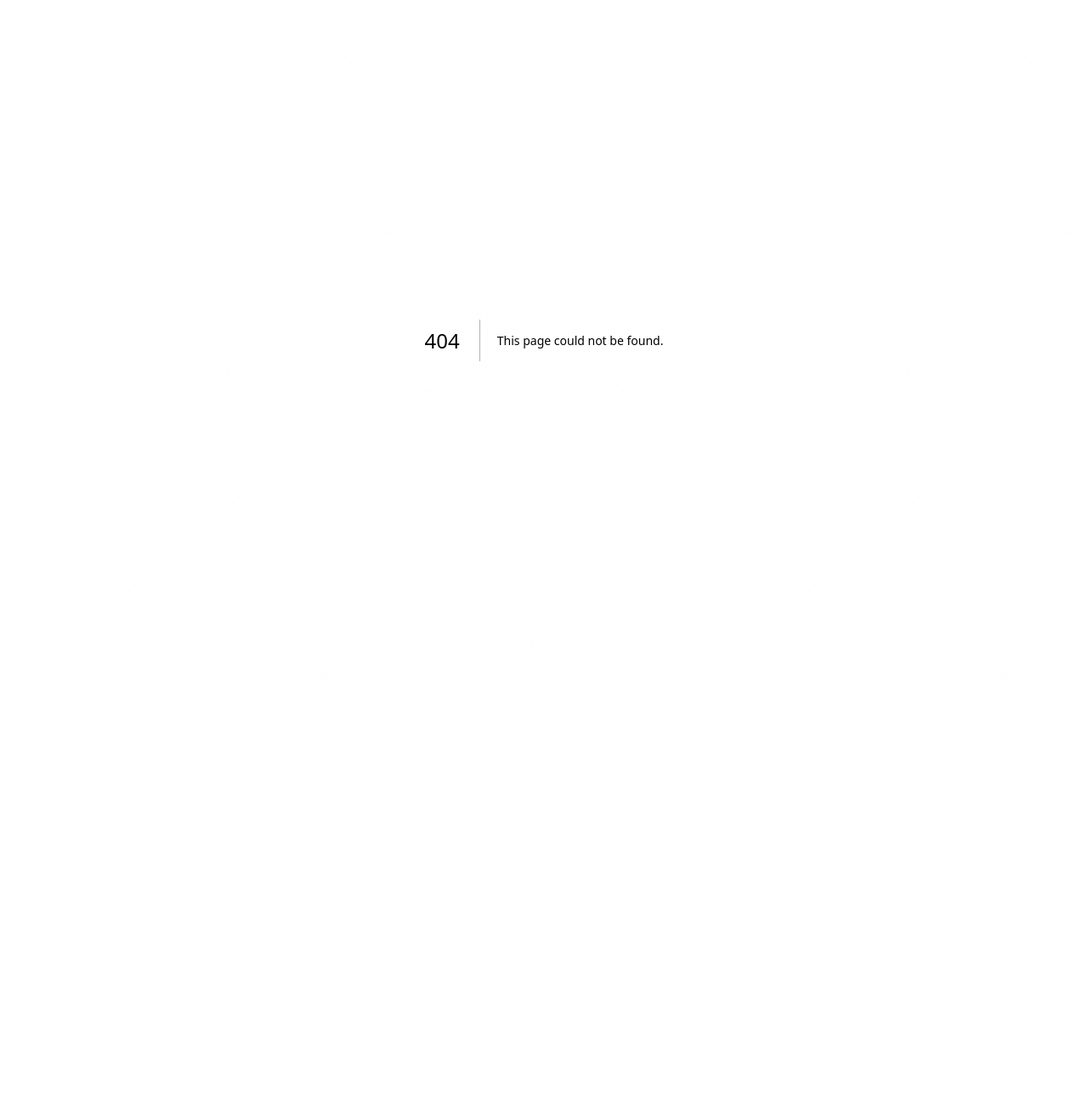
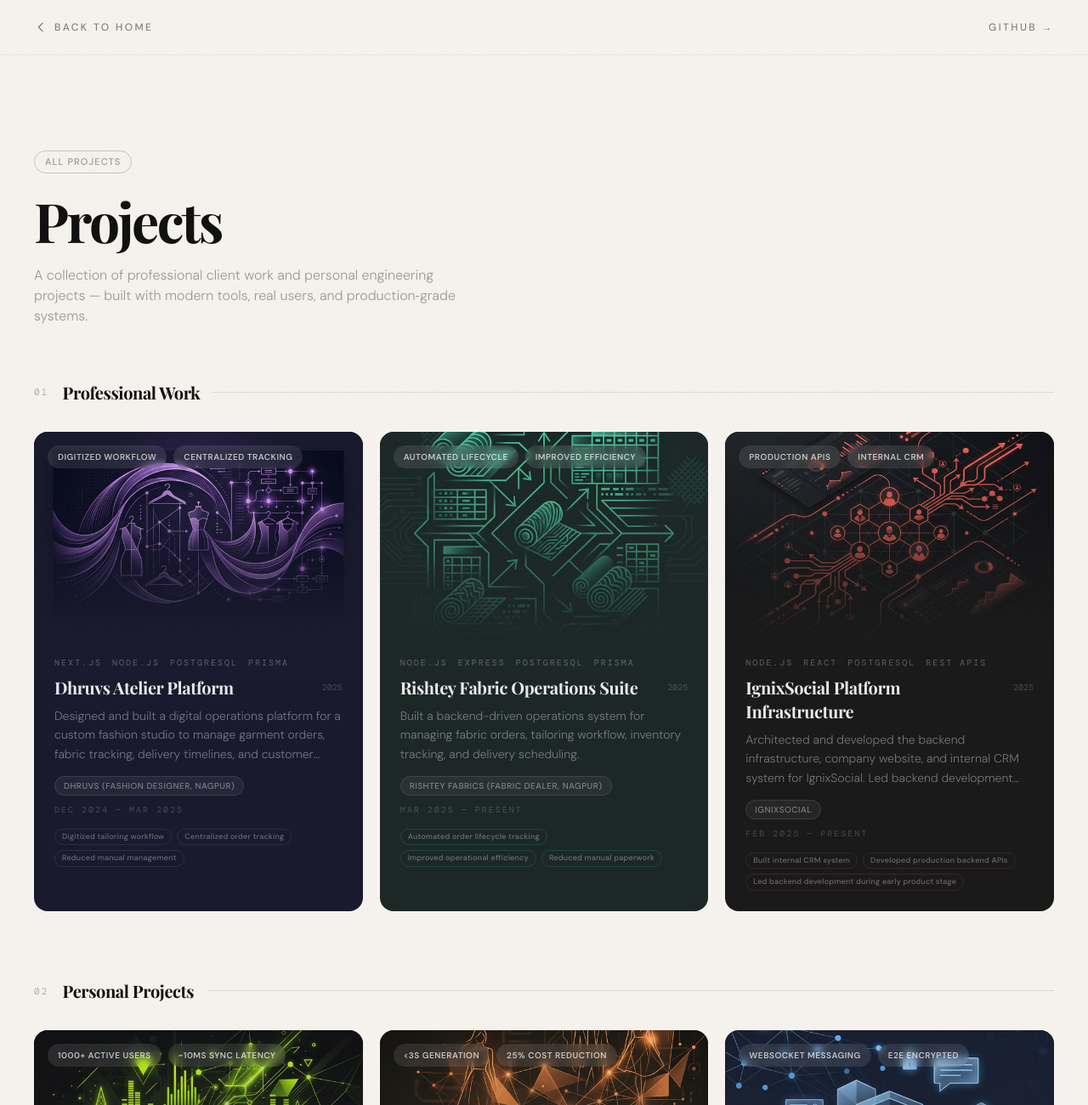
Before and after one commit to abhishekraut01/Portfolio, a Next.js app: page /projects in a window 1280 px wide. Before the commit this address had no page. Shown: the top 1300 px of the page at 85% size. Before the commit the page ends 800 px from the top, so only its background shows below. Built offline with nearby package versions, Linux system fonts and the light colour scheme; a web font is replaced by a local one.

Commit message:
create new route for projects

```diff
--- /dev/null
+++ b/app/projects/page.tsx
@@ -0,0 +1,111 @@
+import type { Metadata } from 'next'
+import Link from 'next/link'
+import { projects } from '@/data/projects'
+import ProjectCard from '@/components/ProjectCard'
+
+export const metadata: Metadata = {
+  title: 'Projects — Abhishek Raut',
+  description:
+    'All engineering projects by Abhishek Raut — professional client work and personal side projects.',
+}
+
+const professionalProjects = projects.filter((p) => p.type === 'professional')
+const personalProjects = projects.filter((p) => p.type === 'personal')
+
+export default function ProjectsPage() {
+  return (
+    <main className="min-h-screen bg-[#F5F2ED]">
+      {/* Navigation bar */}
+      <nav className="sticky top-0 z-50 bg-[#F5F2ED]/80 backdrop-blur-md border-b border-charcoal/5">
+        <div className="max-w-7xl mx-auto px-6 md:px-10 h-16 flex items-center justify-between">
+          <Link
+            href="/"
+            className="text-xs tracking-widest uppercase font-medium text-charcoal/50 hover:text-charcoal transition-colors flex items-center gap-2"
+          >
+            <svg className="w-4 h-4" fill="none" stroke="currentColor" viewBox="0 0 24 24">
+              <path strokeLinecap="round" strokeLinejoin="round" strokeWidth={2} d="M15 19l-7-7 7-7" />
+            </svg>
+            Back to Home
+          </Link>
+          <a
+            href="https://github.com/abhishekraut01"
+            target="_blank"
+            rel="noopener noreferrer"
+            className="text-xs tracking-widest uppercase font-medium text-charcoal/50 hover:text-charcoal transition-colors"
+          >
+            GitHub →
+          </a>
+        </div>
+      </nav>
+
+      <div className="max-w-7xl mx-auto px-6 md:px-10 py-20 md:py-28">
+        {/* Page header */}
+        <div className="mb-16">
+          <span className="tag-pill text-charcoal/40 mb-4 inline-block">All Projects</span>
+          <h1 className="text-[clamp(36px,5vw,64px)] font-display font-bold leading-tight tracking-tighter text-charcoal">
+            Projects
+          </h1>
+          <p className="text-base text-muted mt-3 max-w-lg font-light">
+            A collection of professional client work and personal engineering projects — built with modern tools, real users, and production‑grade systems.
+          </p>
+        </div>
+
+        {/* ── Professional Work ─────────────────────────────────── */}
+        <div className="mb-20">
+          <div className="flex items-center gap-4 mb-8">
+            <span className="text-[11px] tracking-[0.2em] uppercase font-medium text-charcoal/30 font-mono">
+              01
+            </span>
+            <h2 className="text-lg md:text-xl font-display font-semibold tracking-tight text-charcoal">
+              Professional Work
+            </h2>
+            <span className="flex-1 h-px bg-charcoal/10" />
+          </div>
+
+          <div className="grid grid-cols-1 md:grid-cols-2 lg:grid-cols-3 gap-5">
+            {professionalProjects.map((project) => (
+              <ProjectCard key={project.id} project={project} />
+            ))}
+          </div>
+        </div>
+
+        {/* ── Personal Projects ─────────────────────────────────── */}
+        <div>
+          <div className="flex items-center gap-4 mb-8">
+            <span className="text-[11px] tracking-[0.2em] uppercase font-medium text-charcoal/30 font-mono">
+              02
+            </span>
+            <h2 className="text-lg md:text-xl font-display font-semibold tracking-tight text-charcoal">
+              Personal Projects
+            </h2>
+            <span className="flex-1 h-px bg-charcoal/10" />
+          </div>
+
+          <div className="grid grid-cols-1 md:grid-cols-2 lg:grid-cols-3 gap-5">
+            {personalProjects.map((project) => (
+              <ProjectCard key={project.id} project={project} />
+            ))}
+          </div>
+        </div>
+
+        {/* Back link */}
+        <div className="mt-16 flex justify-center">
+          <Link
+            href="/"
+            className="inline-flex items-center gap-3 text-xs tracking-widest uppercase font-medium text-charcoal/40 hover:text-charcoal transition-colors group"
+          >
+            <svg
+              className="w-3.5 h-3.5 transition-transform duration-300 group-hover:-translate-x-1"
+              fill="none"
+              stroke="currentColor"
+              viewBox="0 0 24 24"
+            >
+              <path strokeLinecap="round" strokeLinejoin="round" strokeWidth={2} d="M7 16l-4-4m0 0l4-4m-4 4h18" />
+            </svg>
+            Back to Home
+          </Link>
+        </div>
+      </div>
+    </main>
+  )
+}
--- a/components/ProjectCard.tsx
+++ b/components/ProjectCard.tsx
@@ -5,24 +5,23 @@
 
 interface ProjectCardProps {
   project: Project
-  featured?: boolean
 }
 
-export default function ProjectCard({ project, featured = false }: ProjectCardProps) {
+export default function ProjectCard({ project }: ProjectCardProps) {
   return (
     <div
-      className={`card-hover rounded-2xl overflow-hidden cursor-pointer group ${featured ? 'md:col-span-2' : ''}`}
+      className="card-hover rounded-2xl overflow-hidden cursor-pointer group"
       style={{ backgroundColor: project.color }}
     >
       {/* Cover image area */}
-      <div className={`relative ${featured ? 'h-64 md:h-80' : 'h-64 md:h-72'} overflow-hidden`}>
+      <div className="relative h-52 md:h-60 overflow-hidden">
         {/* Cover image */}
         <Image
           src={project.coverImage}
           alt={project.title}
           fill
           className="object-cover transition-transform duration-700 group-hover:scale-[1.08]"
-          sizes={featured ? '(max-width: 768px) 100vw, 100vw' : '(max-width: 768px) 100vw, 50vw'}
+          sizes="(max-width: 768px) 100vw, 50vw"
         />
 
         {/* Gradient overlay for readability */}
@@ -33,7 +32,7 @@
           }}
         />
 
-        {/* Accent radial glow */}
+        {/* Accent radial glow on hover */}
         <div
           className="absolute inset-0 opacity-0 group-hover:opacity-100 transition-opacity duration-700"
           style={{
@@ -42,7 +41,7 @@
         />
 
         {/* Metrics badges */}
-        <div className="absolute top-5 left-5 flex flex-wrap gap-2">
+        <div className="absolute top-4 left-4 flex flex-wrap gap-2">
           {project.metrics.map((metric) => (
             <span
               key={metric}
@@ -53,34 +52,27 @@
           ))}
         </div>
 
-        {/* Client badge for professional projects */}
-        {project.client && (
-          <div className="absolute bottom-5 left-5">
-            <span className="text-[10px] tracking-wider uppercase font-medium px-3 py-1.5 rounded-full bg-white/5 text-white/50 backdrop-blur-sm border border-white/10">
-              {project.client}
-            </span>
-          </div>
-        )}
-
         {/* GitHub / External link arrow */}
         {project.github && (
           <a
             href={project.github}
             target="_blank"
             rel="noopener noreferrer"
-            className="absolute top-5 right-5 w-9 h-9 rounded-full bg-white/10 flex items-center justify-center opacity-0 group-hover:opacity-100 transition-all duration-300 translate-y-2 group-hover:translate-y-0 hover:bg-white/20"
+            className="absolute top-4 right-4 w-9 h-9 rounded-full bg-white/10 flex items-center justify-center opacity-0 group-hover:opacity-100 transition-all duration-300 translate-y-2 group-hover:translate-y-0 hover:bg-white/20"
+            onClick={(e) => e.stopPropagation()}
           >
             <svg className="w-4 h-4 text-white" fill="none" stroke="currentColor" viewBox="0 0 24 24">
               <path strokeLinecap="round" strokeLinejoin="round" strokeWidth={2} d="M7 17L17 7M17 7H7M17 7v10" />
             </svg>
           </a>
         )}
-        {project.live && (
+        {!project.github && project.live && (
           <a
             href={project.live}
             target="_blank"
             rel="noopener noreferrer"
-            className="absolute top-5 right-5 w-9 h-9 rounded-full bg-white/10 flex items-center justify-center opacity-0 group-hover:opacity-100 transition-all duration-300 translate-y-2 group-hover:translate-y-0 hover:bg-white/20"
+            className="absolute top-4 right-4 w-9 h-9 rounded-full bg-white/10 flex items-center justify-center opacity-0 group-hover:opacity-100 transition-all duration-300 translate-y-2 group-hover:translate-y-0 hover:bg-white/20"
+            onClick={(e) => e.stopPropagation()}
           >
             <svg className="w-4 h-4 text-white" fill="none" stroke="currentColor" viewBox="0 0 24 24">
               <path strokeLinecap="round" strokeLinejoin="round" strokeWidth={2} d="M7 17L17 7M17 7H7M17 7v10" />
@@ -90,8 +82,8 @@
       </div>
 
       {/* Card info */}
-      <div className="p-6 flex items-end justify-between">
-        <div>
+      <div className="p-5 md:p-6">
+        {/* Tags */}
         <div className="flex items-center gap-3 mb-2 flex-wrap">
           {project.tags.map((tag) => (
             <span key={tag} className="text-[10px] tracking-widest uppercase font-medium text-white/30 font-mono">
@@ -99,28 +91,44 @@
             </span>
           ))}
         </div>
-          <h3 className="text-xl md:text-2xl font-display font-bold text-white/90 tracking-tight group-hover:text-white transition-colors">
+
+        {/* Title + Year */}
+        <div className="flex items-start justify-between gap-3">
+          <h3 className="text-lg md:text-xl font-display font-bold text-white/90 tracking-tight group-hover:text-white transition-colors leading-snug">
             {project.title}
           </h3>
-          <p className="text-sm text-white/40 mt-1 font-light max-w-md">
+          <span className="text-[10px] text-white/20 font-mono shrink-0 mt-1.5">{project.year}</span>
+        </div>
+
+        {/* Description */}
+        <p className="text-sm text-white/40 mt-2 font-light leading-relaxed line-clamp-3">
           {project.description}
         </p>
 
+        {/* Client badge for professional projects */}
+        {project.client && (
+          <div className="mt-3">
+            <span className="text-[10px] tracking-wider uppercase font-medium px-2.5 py-1 rounded-full bg-white/5 text-white/40 border border-white/10">
+              {project.client}
+            </span>
+          </div>
+        )}
+
         {/* Duration for professional projects */}
         {project.duration && (
-            <span className="inline-block mt-3 text-[10px] tracking-widest uppercase font-mono text-white/25">
+          <span className="inline-block mt-2.5 text-[10px] tracking-widest uppercase font-mono text-white/20">
             {project.duration}
           </span>
         )}
 
         {/* Impact list for professional projects */}
         {project.impact && project.impact.length > 0 && (
-            <div className="flex flex-wrap gap-2 mt-3">
+          <div className="flex flex-wrap gap-1.5 mt-3">
             {project.impact.map((item) => (
               <span
                 key={item}
-                  className="text-[10px] tracking-wide font-medium px-2.5 py-1 rounded-full border text-white/40"
-                  style={{ borderColor: `${project.accent}30` }}
+                className="text-[9px] tracking-wide font-medium px-2 py-0.5 rounded-full border text-white/35"
+                style={{ borderColor: `${project.accent}25` }}
               >
                 {item}
               </span>
@@ -128,8 +136,6 @@
           </div>
         )}
       </div>
-        <span className="text-xs text-white/20 font-mono ml-4 shrink-0">{project.year}</span>
-      </div>
     </div>
   )
 }
--- a/components/Work.tsx
+++ b/components/Work.tsx
@@ -1,5 +1,6 @@
 'use client'
 
+import Link from 'next/link'
 import { projects } from '@/data/projects'
 import ProjectCard from '@/components/ProjectCard'
 
@@ -30,7 +31,7 @@
         </div>
 
         {/* ── Professional Work ─────────────────────────────────── */}
-        <div className="mb-20">
+        <div className="mb-16">
           <div className="flex items-center gap-4 mb-8">
             <span className="text-[11px] tracking-[0.2em] uppercase font-medium text-charcoal/30 font-mono">
               01
@@ -42,8 +43,8 @@
           </div>
 
           <div className="grid grid-cols-1 md:grid-cols-2 gap-5">
-            {professionalProjects.map((project, index) => (
-              <ProjectCard key={project.id} project={project} featured={index === 0} />
+            {professionalProjects.slice(0, 2).map((project) => (
+              <ProjectCard key={project.id} project={project} />
             ))}
           </div>
         </div>
@@ -61,23 +62,28 @@
           </div>
 
           <div className="grid grid-cols-1 md:grid-cols-2 gap-5">
-            {personalProjects.map((project, index) => (
-              <ProjectCard key={project.id} project={project} featured={index === 0} />
+            {personalProjects.slice(0, 2).map((project) => (
+              <ProjectCard key={project.id} project={project} />
             ))}
           </div>
         </div>
 
-        {/* More projects button */}
-        <div className="mt-10 flex justify-end">
-          <a
-            href="https://github.com/abhishekraut01"
-            target="_blank"
-            rel="noopener noreferrer"
-            className="flex items-center gap-3 text-xs tracking-widest uppercase font-medium text-charcoal/40 hover:text-charcoal transition-colors group"
+        {/* View More button */}
+        <div className="mt-14 flex justify-center">
+          <Link
+            href="/projects"
+            className="inline-flex items-center gap-3 text-xs tracking-widest uppercase font-medium text-charcoal/50 border border-charcoal/15 rounded-full px-8 py-3.5 hover:text-charcoal hover:border-charcoal/40 hover:bg-charcoal/[0.03] transition-all duration-300 group"
           >
-            More on GitHub
-            <span className="w-8 h-px bg-charcoal/20 group-hover:bg-charcoal group-hover:w-12 transition-all duration-300" />
-          </a>
+            View More Projects
+            <svg
+              className="w-3.5 h-3.5 transition-transform duration-300 group-hover:translate-x-1"
+              fill="none"
+              stroke="currentColor"
+              viewBox="0 0 24 24"
+            >
+              <path strokeLinecap="round" strokeLinejoin="round" strokeWidth={2} d="M17 8l4 4m0 0l-4 4m4-4H3" />
+            </svg>
+          </Link>
         </div>
       </div>
     </section>
```
Lines whose indentation alone changed are shown as unchanged.
